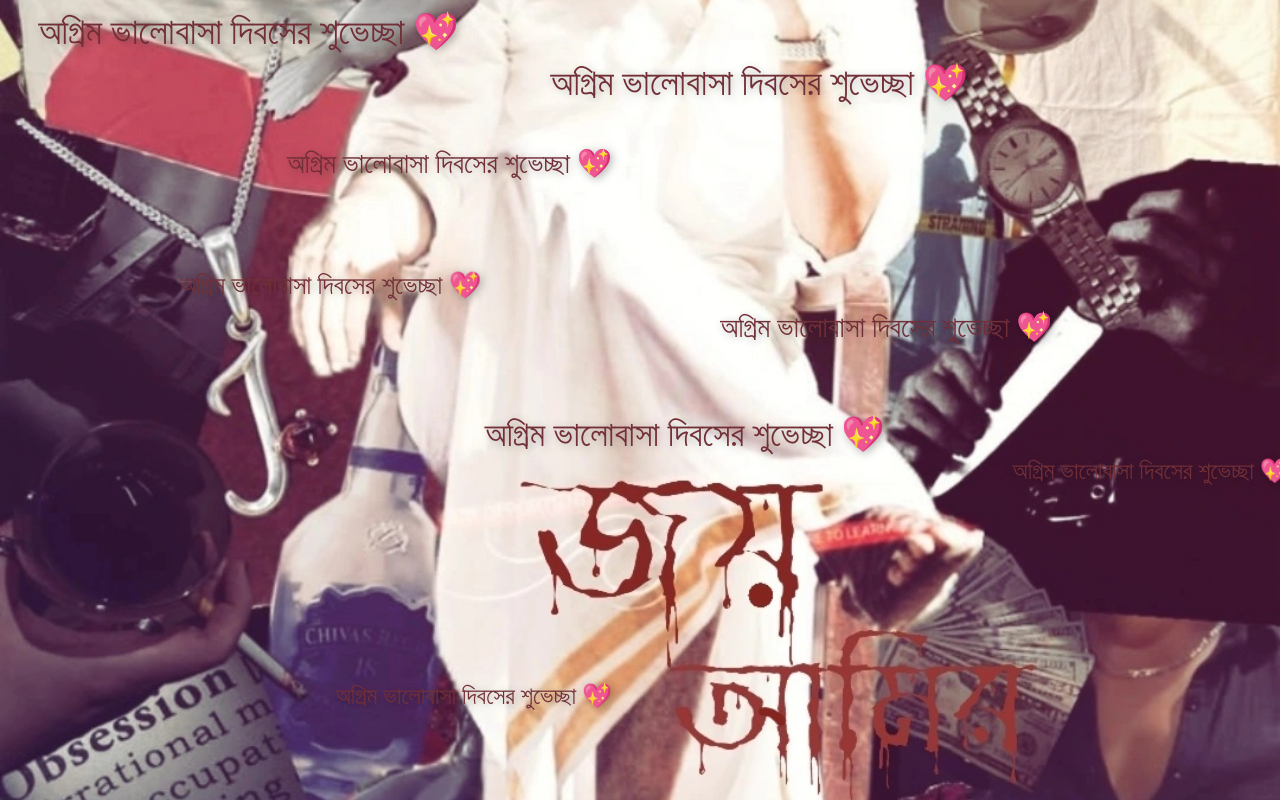
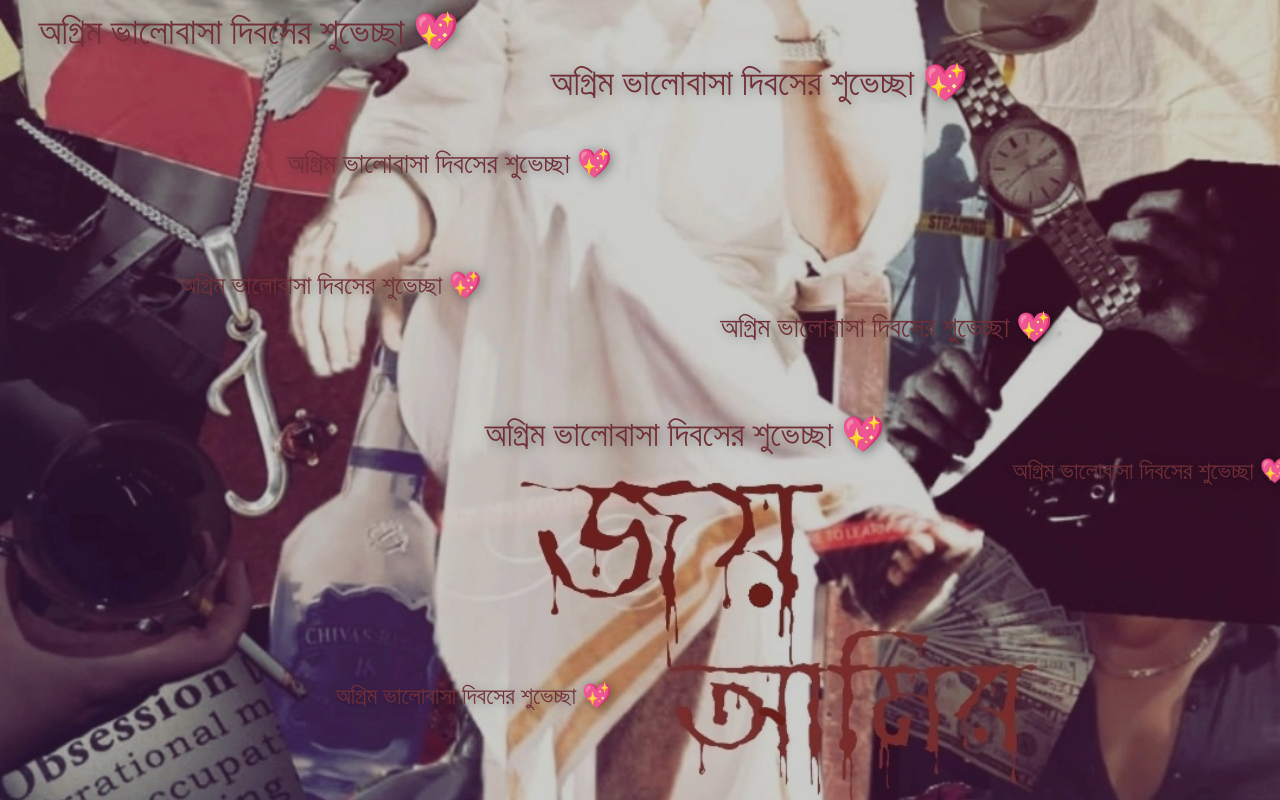
Before and after one commit to elmaalam8888-crypto/Kichuina, a plain HTML site: page index.html in a window 1280 px wide. Drawn offline with Linux system fonts and the light colour scheme.

Commit message:
Update index.html for styling and audio changes

```diff
--- a/index.html
+++ b/index.html
@@ -2,29 +2,51 @@
 <html lang="bn">
 <head>
 <meta charset="UTF-8">
+<meta name="viewport" content="width=device-width, initial-scale=1.0">
 <title>অগ্রিম ভালোবাসা দিবসের শুভেচ্ছা 💌</title>
 
-<!-- Cute Bangla-friendly font -->
+<!-- Bangla Cute Font -->
 <link href="https://fonts.googleapis.com/css2?family=Hind+Siliguri:wght@600&display=swap" rel="stylesheet">
 
 <style>
-    body {
+html, body {
     margin: 0;
+    padding: 0;
+    width: 100%;
+    height: 100%;
     overflow: hidden;
-        background: url("IMGjoyami.webp") no-repeat center center/cover;
-        height: 100vh;
 }
 
+body {
+    background: url("IMGjoyami.webp") no-repeat center center;
+    background-size: cover;
+    position: relative;
+}
+
+/* Soft dark overlay for better text visibility */
+body::after {
+    content: "";
+    position: absolute;
+    top: 0;
+    left: 0;
+    width: 100%;
+    height: 100%;
+    background: rgba(0, 0, 0, 0.2);
+    z-index: 0;
+}
+
+/* Falling Text */
 .falling-text {
     position: absolute;
     top: -50px;
     font-family: 'Hind Siliguri', sans-serif;
     font-size: 28px;
-        color: #722F37; /* Wine red */
+    color: #722F37; /* Wine Red */
     animation: fall linear infinite;
     user-select: none;
     white-space: nowrap;
-        text-shadow: 2px 2px 10px rgba(0,0,0,0.3);
+    text-shadow: 2px 2px 12px rgba(0,0,0,0.4);
+    z-index: 1;
 }
 
 @keyframes fall {
@@ -38,7 +60,7 @@
 <body>
 
 <!-- Background Music -->
-<audio id="bgMusic" autoplay loop>
+<audio id="bgMusic" loop>
     <source src="dui Prithibi.mp3" type="audio/mpeg">
 </audio>
 
@@ -61,9 +83,7 @@ function createText() {
 
 setInterval(createText, 600);
 
-
-/* Some browsers block autoplay.
-   This ensures music plays when user taps anywhere */
+/* Play music when user taps anywhere */
 document.addEventListener("click", function() {
     document.getElementById("bgMusic").play();
 });
```
Lines whose indentation alone changed are shown as unchanged.
